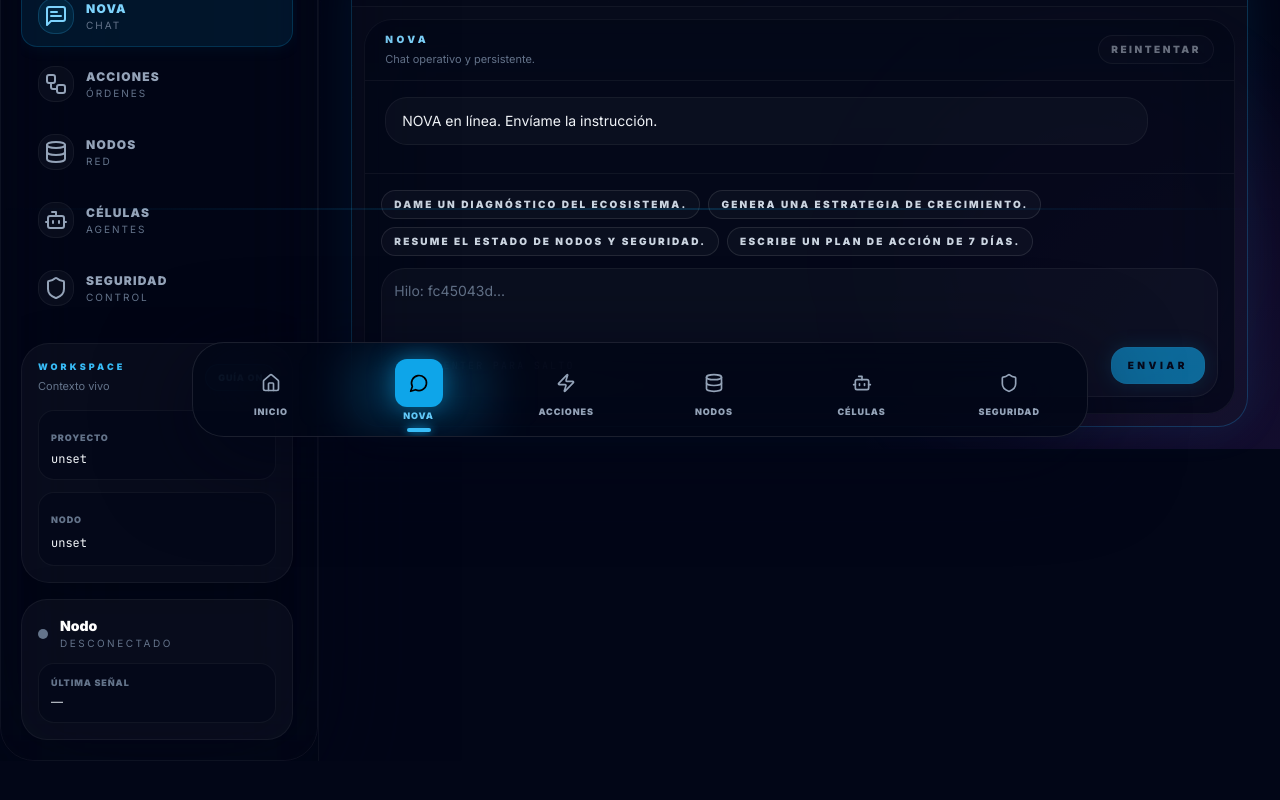
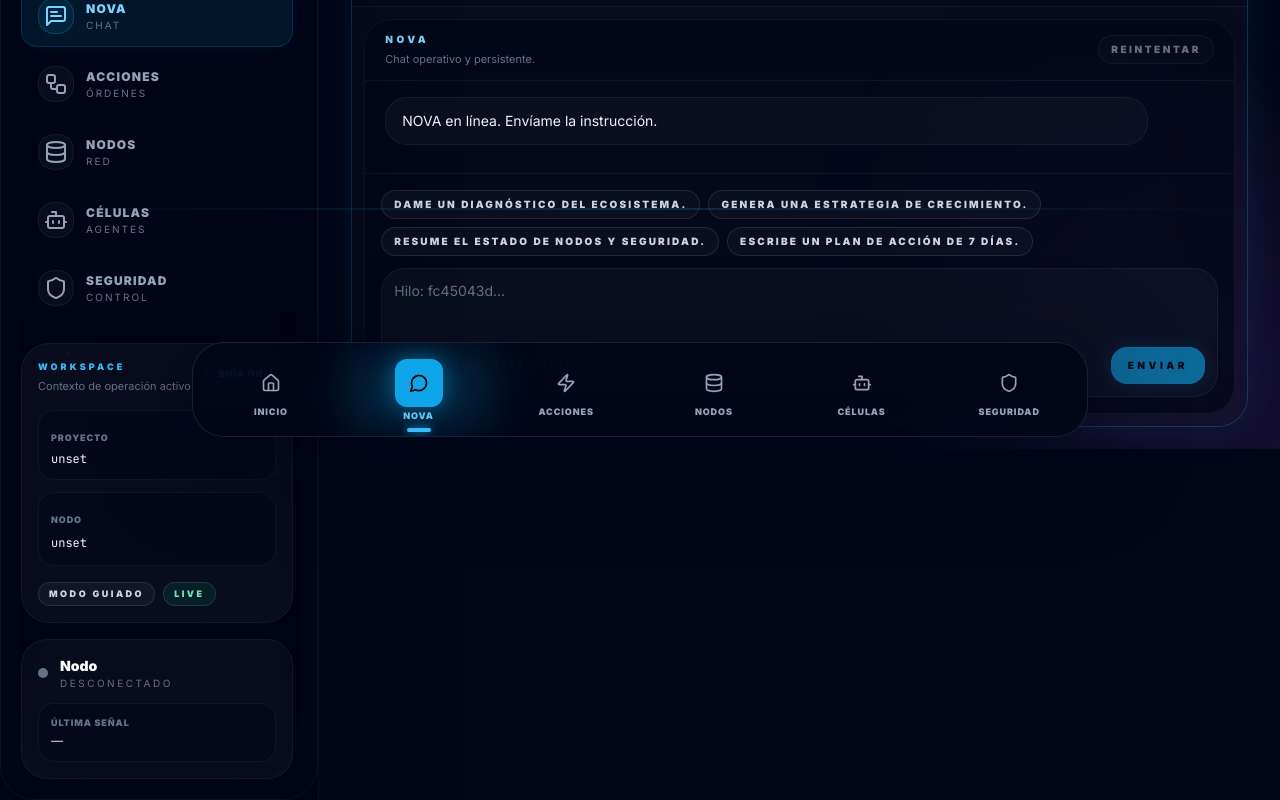
Before and after one commit to HockerAGI/hocker.one, a Next.js app: page /chat in a window 1280 px wide. Shown: the part 351-1151 px from the top of the page. Before the commit the page ends 1112 px from the top, so only its background shows below. Built offline with nearby package versions, Linux system fonts and the light colour scheme; no server answers; the database is empty.

Commit message:
Actualizar WorkspaceBar.tsx

```diff
--- a/src/components/WorkspaceBar.tsx
+++ b/src/components/WorkspaceBar.tsx
@@ -3,32 +3,30 @@
 import { useWorkspace } from "@/components/WorkspaceContext";
 
 export default function WorkspaceBar() {
-  const {
-    projectId,
-    nodeId,
-    tutorial,
-    setNodeId,
-    toggleTutorial,
-  } = useWorkspace();
+  const { projectId, nodeId, tutorial, setNodeId, toggleTutorial } = useWorkspace();
 
   return (
-    <div className="rounded-[28px] border border-white/5 bg-white/[0.03] p-4 shadow-[0_12px_50px_rgba(2,6,23,0.18)]">
-      <div className="flex items-center justify-between gap-3">
+    <section className="rounded-[28px] border border-white/5 bg-white/[0.03] p-4 shadow-[0_12px_50px_rgba(2,6,23,0.18)] backdrop-blur-2xl">
+      <div className="flex items-start justify-between gap-3">
         <div>
           <p className="text-[9px] font-black uppercase tracking-[0.35em] text-sky-400">
             Workspace
           </p>
-          <p className="mt-1 text-[11px] text-slate-500">Contexto vivo</p>
+          <p className="mt-1 text-[11px] text-slate-500">
+            Contexto de operación activo
+          </p>
         </div>
 
         <button
           type="button"
           onClick={toggleTutorial}
-          className={`rounded-full border px-3 py-1.5 text-[9px] font-black uppercase tracking-widest transition-all ${
+          aria-pressed={tutorial}
+          className={[
+            "rounded-full border px-3 py-1.5 text-[9px] font-black uppercase tracking-widest transition-all",
             tutorial
               ? "border-sky-400/20 bg-sky-500/10 text-sky-300"
-              : "border-white/10 bg-white/[0.04] text-slate-400"
-          }`}
+              : "border-white/10 bg-white/[0.04] text-slate-400 hover:bg-white/[0.06] hover:text-white",
+          ].join(" ")}
         >
           {tutorial ? "Guía ON" : "Guía OFF"}
         </button>
@@ -39,7 +37,9 @@ export default function WorkspaceBar() {
           <label className="text-[9px] font-black uppercase tracking-widest text-slate-500">
             Proyecto
           </label>
-          <div className="mt-1 truncate text-xs font-mono text-slate-100">{projectId}</div>
+          <div className="mt-1 truncate font-mono text-xs text-slate-100">
+            {projectId}
+          </div>
         </div>
 
         <div className="rounded-2xl border border-white/5 bg-slate-950/45 p-3">
@@ -49,11 +49,20 @@ export default function WorkspaceBar() {
           <input
             value={nodeId}
             onChange={(e) => setNodeId(e.target.value)}
-            className="mt-1 w-full bg-transparent text-xs font-mono text-slate-100 outline-none placeholder:text-slate-600"
+            className="mt-1 w-full bg-transparent font-mono text-xs text-slate-100 outline-none placeholder:text-slate-600"
             placeholder="hocker-agi"
           />
         </div>
+
+        <div className="flex flex-wrap gap-2 pt-1">
+          <span className="rounded-full border border-white/10 bg-white/[0.04] px-2.5 py-1 text-[9px] font-black uppercase tracking-[0.28em] text-slate-300">
+            {tutorial ? "Modo guiado" : "Modo libre"}
+          </span>
+          <span className="rounded-full border border-emerald-400/20 bg-emerald-500/10 px-2.5 py-1 text-[9px] font-black uppercase tracking-[0.28em] text-emerald-300">
+            Live
+          </span>
+        </div>
       </div>
-    </div>
+    </section>
   );
 }
```
